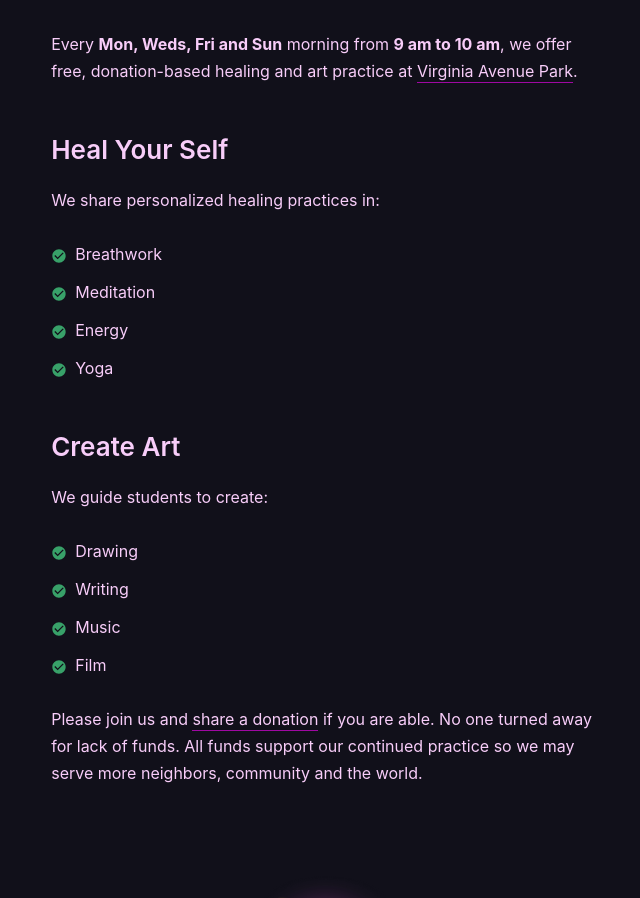
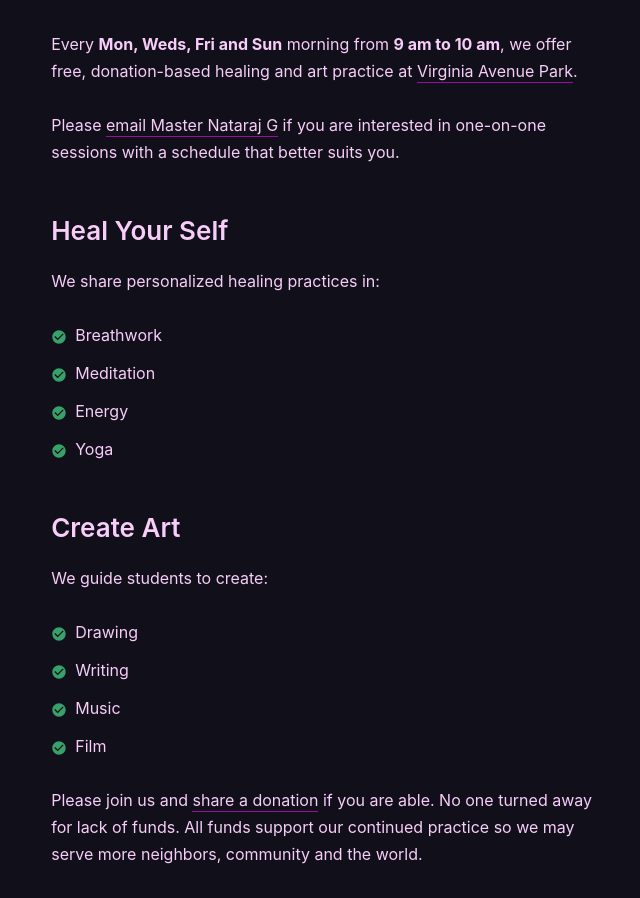
Before and after one commit to natarajgcb/natarajg, a Next.js app: page /yoga/pico in a window 1280 px wide. Shown: the part 1213-2111 px from the top of the page, without its empty margins (313-953 px from the left). Built offline with nearby package versions, Linux system fonts and the light colour scheme.

Commit message:
Adding 1-on-1 contact link to Pico Yoga page

```diff
--- a/pages/yoga/pico.js
+++ b/pages/yoga/pico.js
@@ -48,6 +48,10 @@ export default function YogaPico() {
 
       <MNGBody>
         Every <strong>Mon, Weds, Fri and Sun</strong> morning from <strong>9 am to 10 am</strong>, we offer free, donation-based healing and art practice at <a href="https://goo.gl/maps/Uk5Tm8rs9coDUEa26" rel="noreferrer" target="_blank">Virginia Avenue Park</a>.
+      </MNGBody>
+
+      <MNGBody>
+        Please <a href="mailto:one@natarajg.space?subject=Yoga" rel="noreferrer" target="_blank">email Master Nataraj G</a> if you are interested in one-on-one sessions with a schedule that better suits you.
       </MNGBody>
 
       <MNGH2>
```
